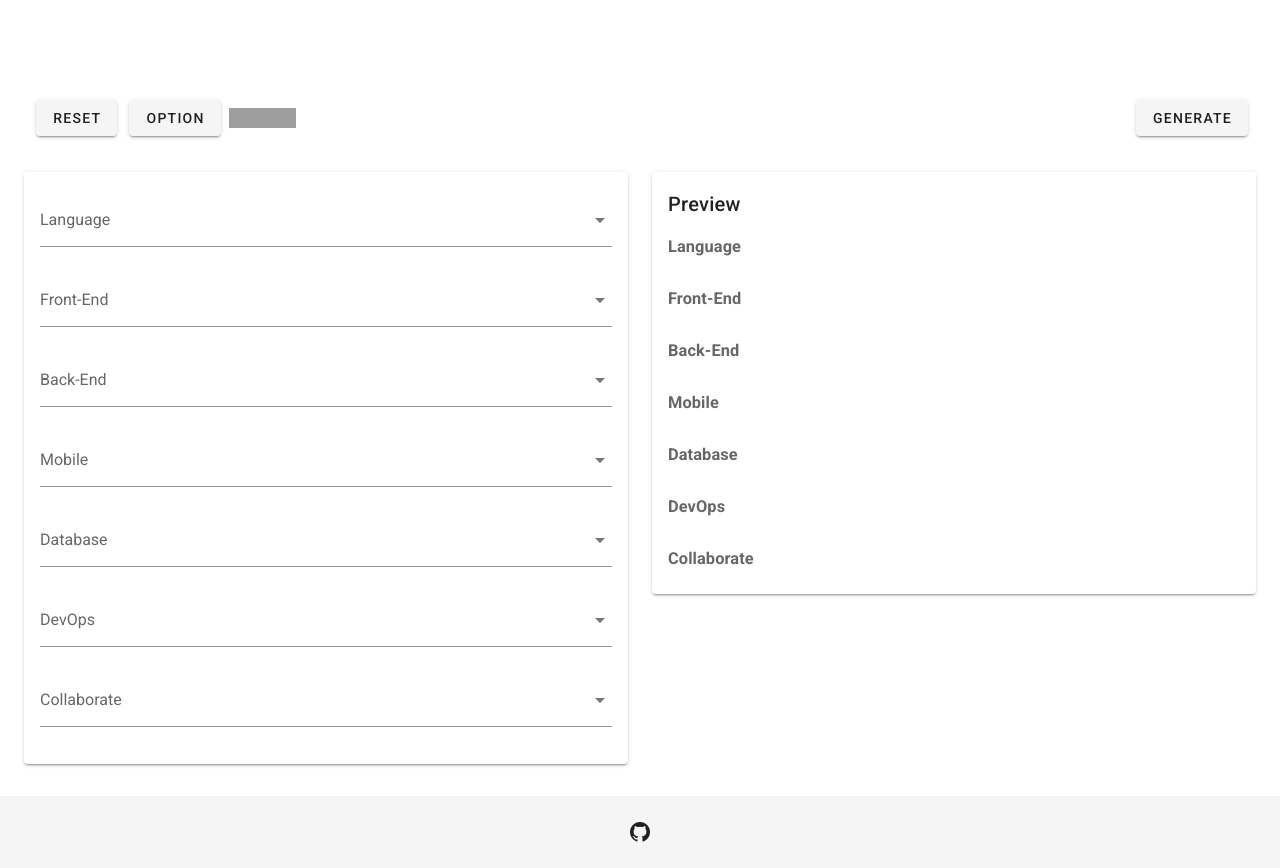
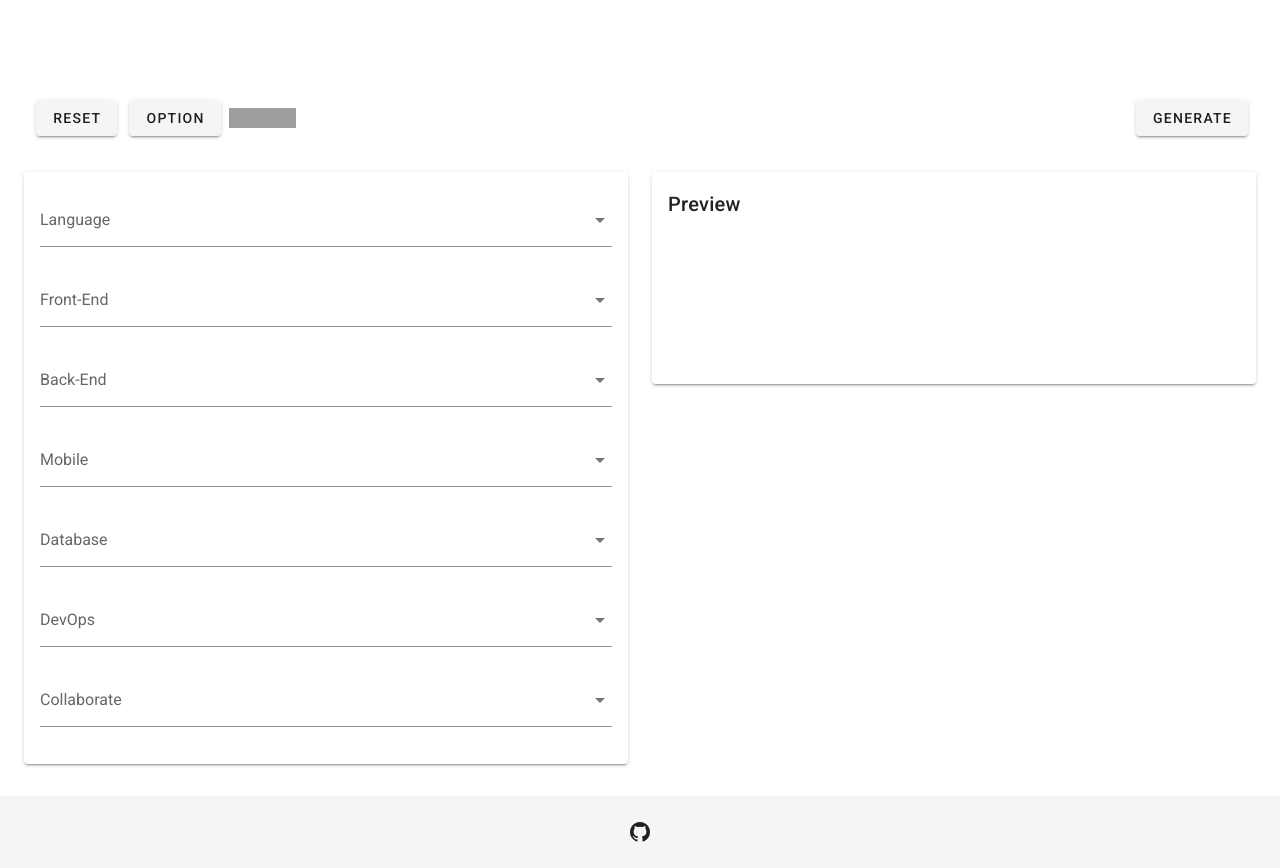
Before and after one commit to proceane/skill-badge-generator, a Vue app: page / in a window 1280 px wide. Built offline with nearby package versions, Linux system fonts and the light colour scheme; grey boxes are pictures that could not be loaded.

Commit message:
add sendIsShowTitle in PreviewArea

```diff
--- a/src/components/PreviewArea.vue
+++ b/src/components/PreviewArea.vue
@@ -3,37 +3,37 @@
     <v-card-title>Preview</v-card-title>
 
     <v-card-text>
-      <h3 class="mb-2">Language</h3>
+      <h3 class="mb-2" v-if="isShow">Language</h3>
       <div id="language-preview-area" v-html="langSkillList">
       </div>
 
       <br>
-      <h3 class="mb-2">Front-End</h3>
+      <h3 class="mb-2" v-if="isShow">Front-End</h3>
       <div id="front-end-preview-area" v-html="frontSkillList">
       </div>
 
       <br>
-      <h3 class="mb-2">Back-End</h3>
+      <h3 class="mb-2" v-if="isShow">Back-End</h3>
       <div id="back-end-preview-area" v-html="backSkillList">
       </div>
 
       <br>
-      <h3 class="mb-2">Mobile</h3>
+      <h3 class="mb-2" v-if="isShow">Mobile</h3>
       <div id="mobile-preview-area" v-html="mobileSkillList">
       </div>
 
       <br>
-      <h3 class="mb-2">Database</h3>
+      <h3 class="mb-2" v-if="isShow">Database</h3>
       <div id="database-preview-area" v-html="dbSkillList">
       </div>
 
       <br>
-      <h3 class="mb-2">DevOps</h3>
+      <h3 class="mb-2" v-if="isShow">DevOps</h3>
       <div id="devOps-preview-area" v-html="devOpsSkillList">
       </div>
 
       <br>
-      <h3 class="mb-2">Collaborate</h3>
+      <h3 class="mb-2" v-if="isShow">Collaborate</h3>
       <div id="collabo-preview-area" v-html="collaboSkillList">
       </div>
     </v-card-text>
@@ -43,6 +43,9 @@
 
 <script>
 export default {
+  data: () => ({
+    isShow: false,
+  }),
   props: {
     langSkillList: {
       type: String
@@ -66,5 +69,10 @@ export default {
       type: String
     },
   },
+  methods: {
+    sendIsShowTitle(isShow) {
+      this.isShow = isShow;
+    }
+  }
 }
 </script>
```
